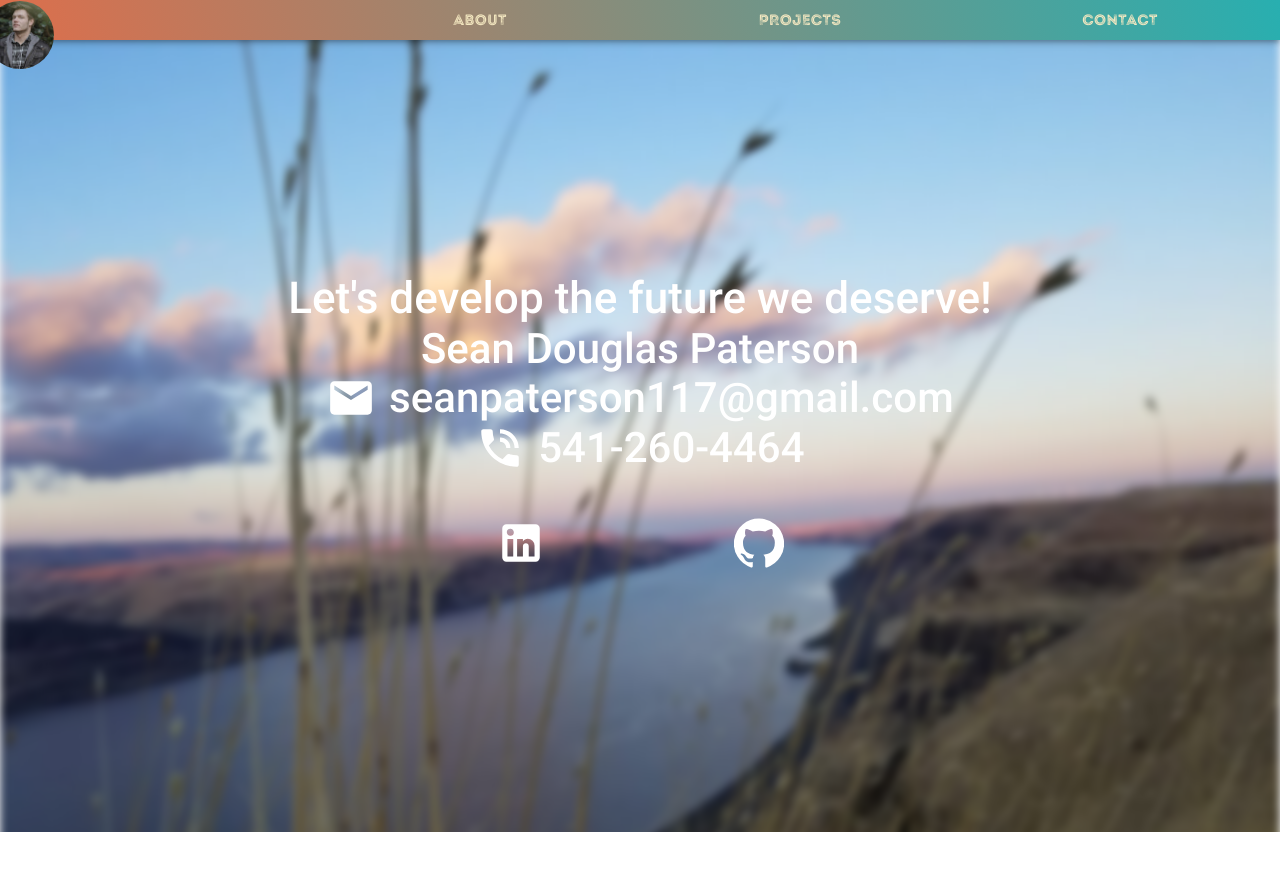
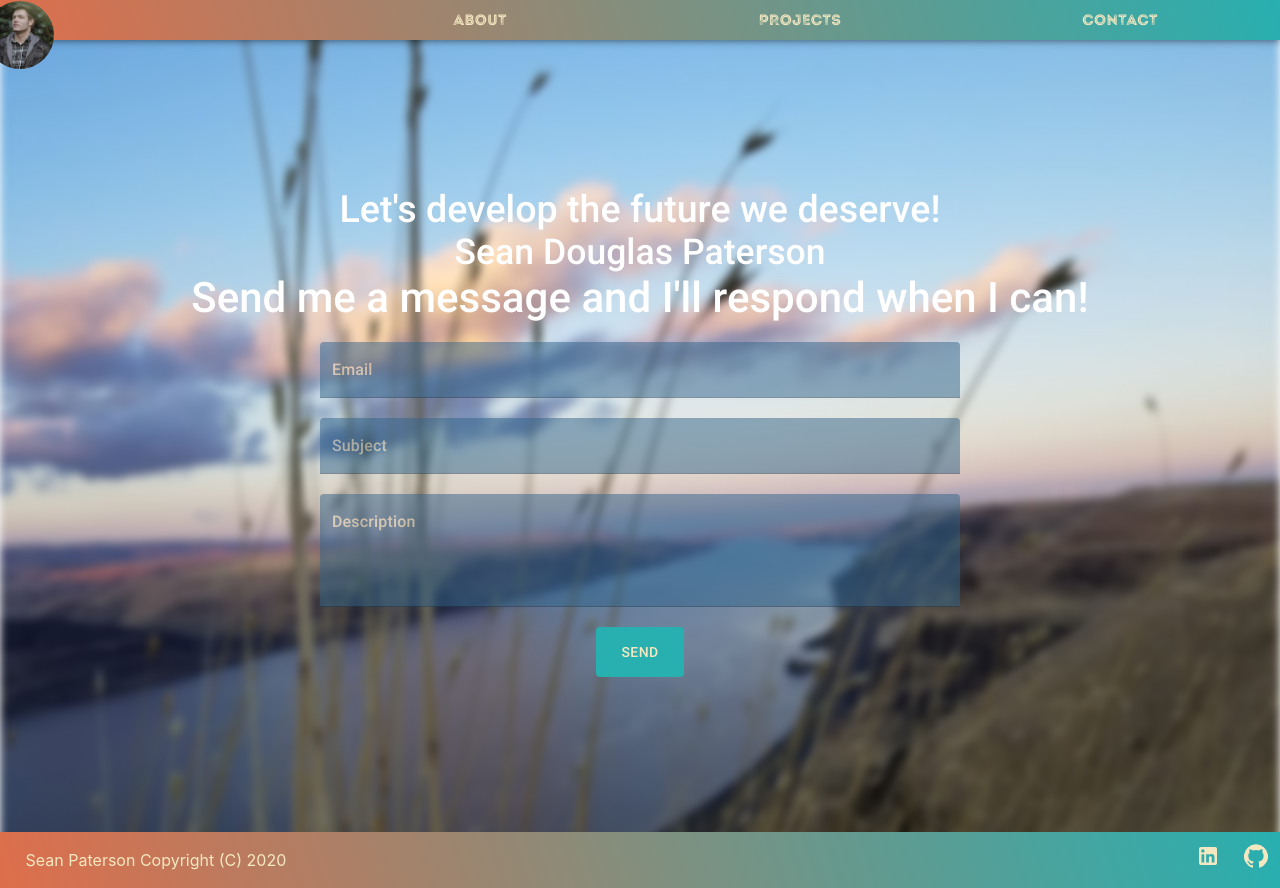
Before and after one commit to seanpaterson/Sean-Paterson-Website, a React (Create React App) app: page /contact in a window 1280 px wide. Before the commit the page ends 832 px from the top, so only its background shows below. Built offline with nearby package versions, Linux system fonts and the light colour scheme.

Commit message:
Added email system

```diff
--- a/package.json
+++ b/package.json
@@ -9,9 +9,9 @@
     "@testing-library/react": "^11.1.0",
     "@testing-library/user-event": "^12.1.10",
     "@types/jest": "^26.0.15",
-    "@types/node": "^14.14.6",
-    "@types/react": "^16.9.55",
     "@types/react-dom": "^17.0.0",
+    "@types/react-router": "^5.1.11",
+    "axios": "^0.21.1",
     "react": "^16.8.0",
     "react-dom": "^17.0.1",
     "react-material-ui-carousel": "^2.1.1",
@@ -46,6 +46,8 @@
     ]
   },
   "devDependencies": {
+    "@types/node": "^14.14.22",
+    "@types/react": "^16.14.2",
     "enzyme": "^3.11.0",
     "enzyme-adapter-react-16": "^1.15.5",
     "enzyme-to-json": "^3.6.1"
--- a/src/Contact/Contact.css
+++ b/src/Contact/Contact.css
@@ -21,31 +21,51 @@
 
 .catch-phrase-text{
     font-family: roboto;
-    font-size: calc(12px + 2.5vw);
+    font-size: calc(12px + 2.0vw);
     animation: textFadeIn 1s;
 }
 
 .name-text{
     font-family: roboto;
-    font-size: calc(10px + 2.5vw);
-    animation: textFadeIn 2s;
+    font-size: calc(10px + 2.0vw);
+    animation: textFadeIn 1.5s;
 }
 
 .email-text{
     font-family: roboto;
     font-size: calc(10px + 2.5vw);
+    animation: textFadeIn 2s;
+}
+
+.error-text{
+    font-family: roboto;
+    font-size: calc(5px + 1.5vw);
+    color:red
+}
+
+.email-container {
+    width: 50%;
+    max-width: 50%;
+    min-width: 300px;
     animation: textFadeIn 2.5s;
 }
 
-.phone-text{
-    font-family: roboto;
-    font-size: calc(10px + 2.5vw);
-    animation: textFadeIn 3s;
+.email-textbox {
+    width: 100%;
+    background: 'black';
+    opacity: 0.5;
 }
 
-.button-style{
-    color: white;
-    height: 100px;
-    width: 100px;
-    animation: textFadeIn 3.5s;
+.email-textbox-bounds {
+    width: 100%;
+    padding-top: 20px;
 }
+
+.email-button-bounds {
+    padding-top: 20px;
+    width: 50%;
+}
+
+.email-button {
+    color: var(--queen-blue);
+}
--- a/src/Contact/Contact.tsx
+++ b/src/Contact/Contact.tsx
@@ -1,16 +1,62 @@
 import React from "react";
+import { withStyles } from '@material-ui/core/styles';
 import { Parallax } from 'react-parallax';
 import Grid from '@material-ui/core/Grid';
-import IconButton from '@material-ui/core/IconButton';
-import LinkedInIcon from '@material-ui/icons/LinkedIn';
-import GitHubIcon from '@material-ui/icons/GitHub';
-import EmailIcon from '@material-ui/icons/Email';
-import PhoneInTalkIcon from '@material-ui/icons/PhoneInTalk';
+import Button from '@material-ui/core/Button';
+import TextField from '@material-ui/core/TextField';
 import image from '../Images/Contact Image 1.jpg';
+import sendEmail from '../http/email';
 import './Contact.css';
 
+const styles = theme => ({
+    button: {
+        color: `white`,
+        backgroundColor: `var(--verdigris)`,
+        paddingTop: '1vw',
+        paddingLeft: '2vw',
+        paddingRight: '2vw',
+        paddingBottom: '1vw',
+        '&:hover': {
+            background: `var(--queen-blue)`,
+            color: `white`
+         },
+    }
+});
 
-function Contact() {
+interface ContactState {
+    emailAddress:string,
+    subject:string,
+    description:string,
+    errorCode:number,
+    statusString:string
+}
+
+class Contact extends React.Component <{ classes:any }, ContactState > {
+    constructor(props) {
+        super(props);
+        this.state = {
+            emailAddress: "",
+            subject: "",
+            description: "",
+            errorCode: 0,
+            statusString:""
+        }
+        this.handleSend = this.handleSend.bind(this);
+    }
+    handleSend() {
+        sendEmail(this.state.emailAddress, this.state.subject, this.state.description, (res) => {
+            if(res.code == 200)
+                window.location.reload(false);
+            else {
+                this.setState({
+                    errorCode: res.code,
+                    statusString: res.msg
+                });
+            }
+        });
+    }
+    render() {
+        const { classes } = this.props;
         return (
         <div style={{ height: window.innerHeight, width: '100%' }}>
             <Parallax
@@ -28,32 +74,74 @@ function Contact() {
                         >
                             <Grid className="catch-phrase-text">Let's develop the future we deserve!</Grid>
                             <Grid className="name-text">Sean Douglas Paterson</Grid>
-                        <Grid container direction="row" justify="center" alignItems="center" className="email-text">
-                            <EmailIcon style={{height: '50px', width: '50px', paddingRight: '1vw'}} />
-                            <div>seanpaterson117@gmail.com</div>
-                        </Grid>
-                        <Grid container direction="row" justify="center" alignItems="center" className="phone-text">
-                            <PhoneInTalkIcon style={{height: '50px', width: '50px', paddingRight: '1vw'}}/>
-                            <div>541-260-4464</div>
-                        </Grid>
-
+                            <Grid className="email-text">Send me a message and I'll respond when I can!</Grid>
+                            {this.state.errorCode ?
+                            <Grid className="error-text">{this.state.errorCode}:{this.state.statusString}</Grid>:
+                            <div />}
                             <Grid
                                 container
-                        direction="row"
+                                direction="column"
                                 justify="center"
-                        alignItems="center">
-                            <div style={{paddingTop: "20px", paddingRight: "calc(5px + 5vw)"}}>
-                                <IconButton
-                                className="button-style"
-                                onClick={()=> window.open("https://www.linkedin.com/in/sean-paterson-b31835124/")}>
-                                    <LinkedInIcon style={{color:"white", height: '50px', width: '50px'}}/>
-                            </IconButton>
+                                alignItems="center"
+                                className="email-container">
+                                <div className = "email-textbox-bounds">
+                                    <TextField
+                                    id="filled-basic"
+                                    label="Email"
+                                    variant="filled"
+                                    className="email-textbox"
+                                    InputLabelProps={{style: {
+                                        color: 'var(--egg-shell)',
+                                    }}}
+                                    InputProps={{
+                                        style: {
+                                            color: 'var(--egg-shell)',
+                                            background: 'var(--queen-blue)'}}}
+                                    onChange={e => this.setState({emailAddress: e.target.value})}
+                                    />
                                 </div>
-                            <div style={{paddingTop: "20px", paddingLeft: "calc(5px + 5vw)"}}>
-                                <IconButton className="button-style"
-                                onClick={()=> window.open("https://github.com/seanpaterson")}>
-                                    <GitHubIcon style={{color:"white", height: '50px', width: '50px'}}/>
-                                </IconButton>
+                                <div className = "email-textbox-bounds">
+                                    <TextField
+                                    id="filled-basic"
+                                    label="Subject"
+                                    variant="filled"
+                                    className="email-textbox"
+                                    InputLabelProps={{style: {
+                                        color: 'var(--egg-shell)'
+                                    }}}
+                                    InputProps={{style: {
+                                        color: 'var(--egg-shell)',
+                                        background: 'var(--queen-blue)'
+                                        }}}
+                                    onChange={e => this.setState({subject: e.target.value})}
+                                    />
+                                </div>
+                                <div className = "email-textbox-bounds">
+                                    <TextField
+                                    id="outlined-multiline-static"
+                                    label="Description"
+                                    multiline
+                                    rows={4}
+                                    variant="filled"
+                                    className="email-textbox"
+                                    InputLabelProps={{style: {
+                                        color: 'var(--egg-shell)'
+                                    }}}
+                                    InputProps={{style: {
+                                        color: 'var(--egg-shell)',
+                                        background: 'var(--queen-blue)'
+                                    }}}
+                                    onChange={e => this.setState({description: e.target.value})}
+                                    />
+                                </div>
+                                <div className="email-button-bounds">
+                                    <Button
+                                    className= {classes.button}
+                                    onClick={this.handleSend}>
+                                        <div style={{color:'var(--egg-shell)'}}>
+                                            SEND
+                                        </div>
+                                    </Button>
                                 </div>
                             </Grid>
                         </Grid>
@@ -62,7 +150,6 @@ function Contact() {
         </div>
         );
     }
+}
 
-
-
-export default Contact;
+export default withStyles(styles) (Contact);
--- /dev/null
+++ b/src/Footer/Footer.css
@@ -0,0 +1,18 @@
+.footer-assets {
+    background-image: linear-gradient(0.70turn, var(--verdigris), var(--burnt));
+    width: 100%;
+}
+
+.third-party-button-style {
+    color: var(--egg-shell);
+    height: '5vh';
+    width: '5vw';
+}
+
+.footer-text-style {
+    color: var(--egg-shell);
+    padding-left: 2vw;
+    display: flex;
+    justify-content: center; /* align horizontal */
+    align-items: center; /* align vertical */
+}
--- /dev/null
+++ b/src/Footer/Footer.tsx
@@ -0,0 +1,40 @@
+import React from 'react';
+import Button from '@material-ui/core/Button';
+import Paper from '@material-ui/core/Paper';
+import Typography from '@material-ui/core/Typography';
+import Grid from '@material-ui/core/Grid';
+import IconButton from '@material-ui/core/IconButton';
+import LinkedInIcon from '@material-ui/icons/LinkedIn';
+import GitHubIcon from '@material-ui/icons/GitHub';
+import BottomNavigation from '@material-ui/core/BottomNavigation';
+import './Footer.css';
+
+function Footer(): React.ReactElement {
+    return (
+        <BottomNavigation className="footer-assets">
+            <Grid container>
+                <Grid item container xs={6}>
+                    <div className="footer-text-style">
+                        Sean Paterson Copyright (C) 2020
+                    </div>
+                </Grid>
+                <Grid item container xs={6} style={{justifyContent:"flex-end"}}>
+                    <div>
+                        <IconButton
+                        onClick={()=> window.open("https://www.linkedin.com/in/sean-paterson-b31835124/")}>
+                            <LinkedInIcon className="third-party-button-style"/>
+                        </IconButton>
+                    </div>
+                    <div>
+                        <IconButton
+                        onClick={()=> window.open("https://github.com/seanpaterson")}>
+                            <GitHubIcon className="third-party-button-style"/>
+                        </IconButton>
+                    </div>
+                </Grid>
+            </Grid>
+        </BottomNavigation>
+    );
+}
+
+export default Footer
--- a/src/MainWindow/MainWindow.tsx
+++ b/src/MainWindow/MainWindow.tsx
@@ -3,17 +3,17 @@ import About from '../About/About';
 import Contact from '../Contact/Contact';
 import Projects from '../Projects/Projects';
 import Header from '../Header/Header';
+import Footer from '../Footer/Footer'
 
 import {
     BrowserRouter as Router,
     Switch,
     Route,
-    Link,
     Redirect
   } from "react-router-dom";
 
   class MainWindow extends React.Component<{}, { windowWidth: number, windowHeight: number }> {
-    constructor(props) {
+    constructor(props:object) {
         super(props);
         this.state = {
             windowWidth: window.innerWidth,
@@ -48,7 +48,7 @@ import {
                             <Redirect to="/about" />
                         </Route>
                         <Route path="/contact">
-                            <Contact windowWidth={this.state.windowWidth} windowHeight={this.state.windowHeight} handleResize={this.handleResize}/>
+                            <Contact/>
                         </Route>
                         <Route path="/projects">
                             <Projects />
@@ -58,6 +58,7 @@ import {
                         </Route>
                         </Switch>
                     </div>
+                    <Footer />
                 </Router>
             </div>
         );
--- /dev/null
+++ b/src/http/email.tsx
@@ -0,0 +1,31 @@
+const axios = require('axios');
+
+export default function sendEmail(from:string, subject:string, text:string, callback:Function):void {
+    let url = 'https://v9sxpy9c11.execute-api.us-west-2.amazonaws.com/prod/Contact-Me';
+    const emailInfo:Object = {
+        from: from,
+        subject:subject,
+        text:text
+    };
+    var config = {
+        method: 'POST',
+        url: url,
+        headers: {
+          'Authorization': 'AWS4-HMAC-SHA256 Credential=ASIA6LO3JVWMGZN6LWNO/20210121/us-west-2/lambda/aws4_request, SignedHeaders=content-length;content-type;host;x-amz-content-sha256;x-amz-date;x-amz-invocation-type;x-amz-log-type, Signature=3fe2c5f7952bf8198740261f9f0cb9ab993ad977343a04ae2b9ff4732e314fd5',
+          'Content-Type': 'application/json; charset=UTF-8',
+          'Accept': 'application/json, text/plain, */*',
+        },
+        data : emailInfo
+      };
+    axios(config)
+    .then(response => {
+        console.log(response);
+        if(!response) {
+            callback({msg: null, code: 404});
+        }
+        callback({msg: response.data.body, code: response.data.statusCode});
+    }).catch(error =>{
+        console.log(error);
+        callback({msg: null, code: 404});
+    });
+}
--- a/tsconfig.json
+++ b/tsconfig.json
@@ -18,6 +18,7 @@
     "resolveJsonModule": true,
     "isolatedModules": true,
     "noImplicitUseStrict": true,
+    "noImplicitAny": false,
     "noEmit": true,
     "jsx": "react"
   },
```
Also changed, not shown: 1 other file (tests, documents, lock files or other folders). Lines whose indentation alone changed are shown as unchanged.
